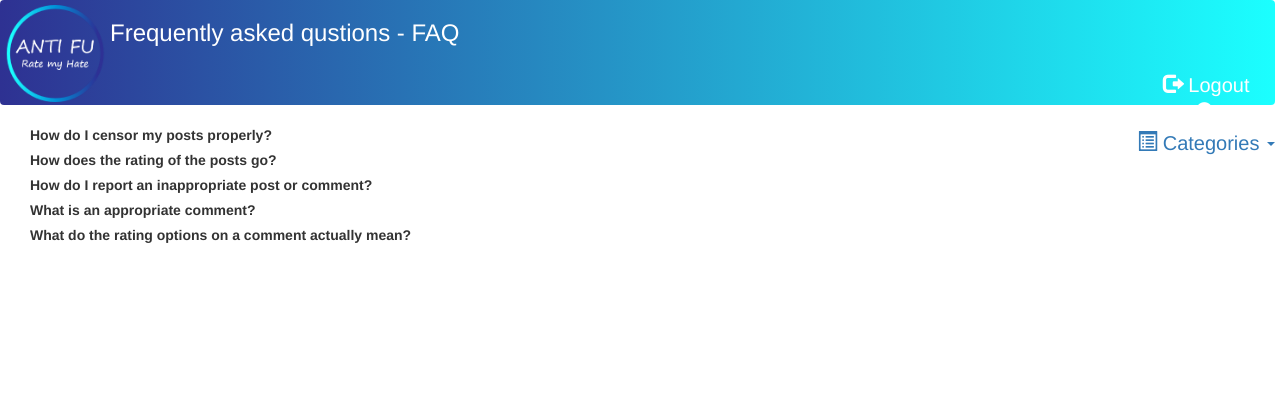
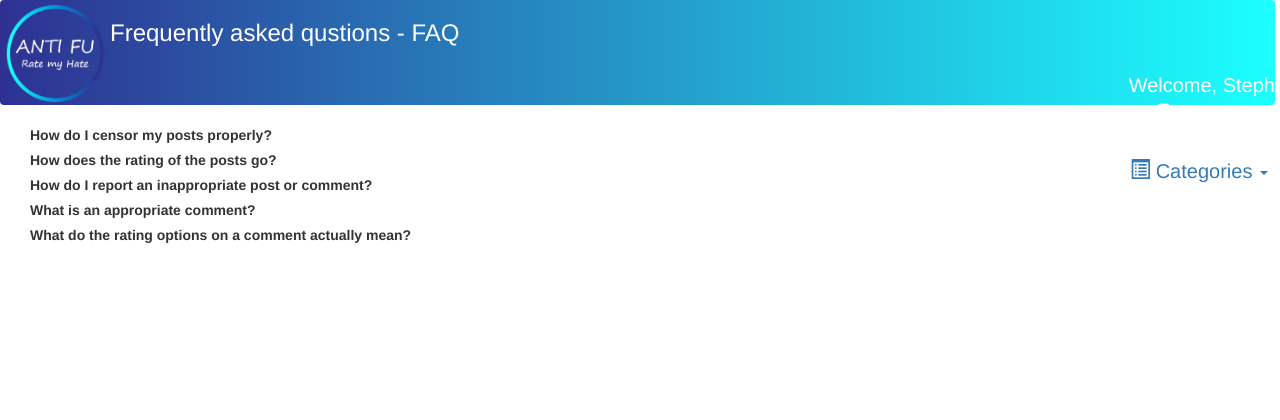
Before and after one commit to SteffNeu/itech_project, a Django app: page /antifu/faq/ in a window 1280 px wide. Shown: the top 420 px of the page. Run offline with Django 3.2, Linux system fonts and the light colour scheme; a user stored in the database is signed in; some libraries are stand-ins or nearby versions.

Commit message:
Added reference to profile

```diff
--- a/templates/antifu/base.html
+++ b/templates/antifu/base.html
@@ -46,6 +46,12 @@
 				<ul class="nav navbar-nav  navbar-right">
 					<div class="row">
 					 {% if user.is_authenticated %}
+						 <li>
+							 <a class="text-white" href="{% url 'profile' user.username %}">
+								 <span class="glyphicon"></span>
+								 <span class="text hidden-xs  hidden-sm"> Welcome, {{ user.username }}</span>
+							 </a>
+						 </li>
 						 <li>
 							 <a class="text-white" href="{% url 'auth_logout' %}">
 								 <span class="glyphicon glyphicon-log-out"></span>
```
